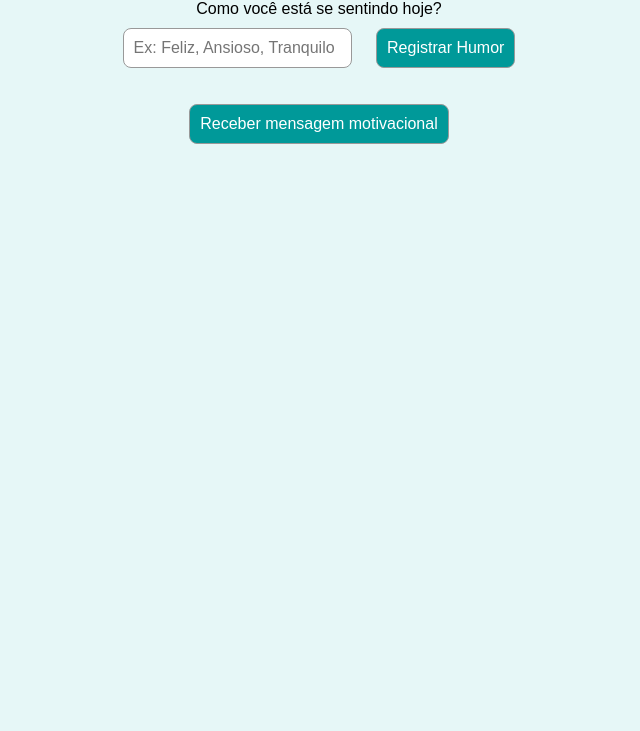
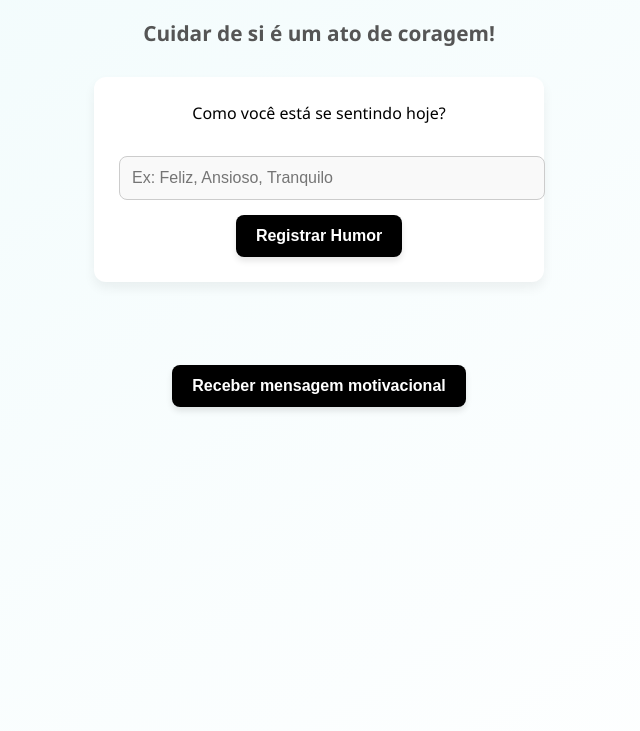
Before and after one commit to CaioLovison/Projeto-Setembro, a plain HTML site: page index.html in a window 1280 px wide. Shown: the part 149-880 px from the top of the page, without its empty margins (321-961 px from the left). Before the commit the page ends 800 px from the top, so only its background shows below. Drawn offline with Linux system fonts and the light colour scheme.

Commit message:
Estilize minha pagina.

```diff
--- a/style.css
+++ b/style.css
@@ -1,41 +1,84 @@
-body {
-    font-family: Arial, sans-serif;
-    background-color: #e6f7f7;
+body{
+  margin: 0;
+  padding: 40px 20px;
+  font-family: 'Segoe UI', Tahoma, Geneva, Verdana, sans-serif;
+  background: linear-gradient(to bottom right, #f0fbfc, #ffffff);
+  color: #000000;
   text-align: center;
-    padding: 20px;
+  min-height: 100vh;
+  display: flex;
+  flex-direction: column;
+  align-items: center;
 }
 
-  h1 {
-    color: #006666;
+h1{
+  font-size: 3em;
+  color: #000000;
+  margin-bottom: 10px;
 }
 
-  .mensagem-fixa {
-    font-size: 18px;
-    font-weight: bold;
-    color: #333;
-    margin-bottom: 20px;
+.mensagem-fixa{
+  font-size: 1.3em;
+  font-weight: 600;
+  color: #555;
+  margin-bottom: 30px;
 }
 
-  input, button {
-    padding: 10px;
-    margin: 10px;
-    border-radius: 8px;
-    border: 1px solid #999;
-    font-size: 16px;
+form{
+  background-color: #ffffff;
+  padding: 25px;
+  border-radius: 12px;
+  box-shadow: 0 6px 12px rgba(0, 0, 0, 0.06);
+  max-width: 400px;
+  width: 100%;
+  margin-bottom: 30px;
 }
 
-  button {
-    background-color: #009999;
+label{
+  display: block;
+  font-size: 1em;
+  color: #000000;
+  margin-bottom: 10px;
+}
+
+input{
+  width: 100%;
+  padding: 12px;
+  border-radius: 8px;
+  border: 1px solid #ccc;
+  font-size: 1em;
+  background-color: #f9f9f9;
+  transition: border-color 0.3s ease;
+}
+
+input:focus{
+  border-color: #000000;
+  outline: none;
+}
+
+button{
+  padding: 12px 20px;
+  margin-top: 15px;
+  border-radius: 8px;
+  border: none;
+  font-size: 1em;
+  font-weight: bold;
+  background-color: #000000;
   color: white;
   cursor: pointer;
+  transition: background-color 0.3s ease, transform 0.2s ease;
+  box-shadow: 0 4px 6px rgba(0, 0, 0, 0.1);
 }
 
-  button:hover {
-    background-color: #007777;
+button:hover{
+  background-color: #000000;
+  transform: translateY(-2px);
 }
 
-  #imagem-humor img {
-    margin-top: 15px;
-    border-radius: 10px;
-    box-shadow: 0px 4px 8px rgba(0,0,0,0.2);
+#humor-registrado,
+#mensagem-motivacional{
+  margin-top: 20px;
+  font-size: 1.1em;
+  color: #444;
+  max-width: 500px;
 }
```
Lines whose indentation alone changed are shown as unchanged.
